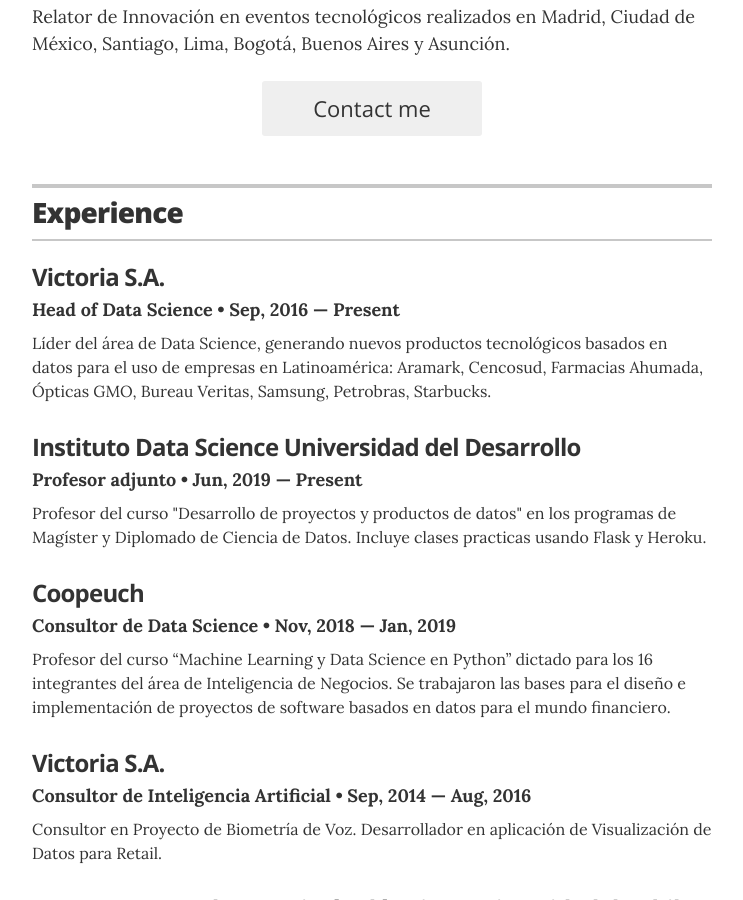
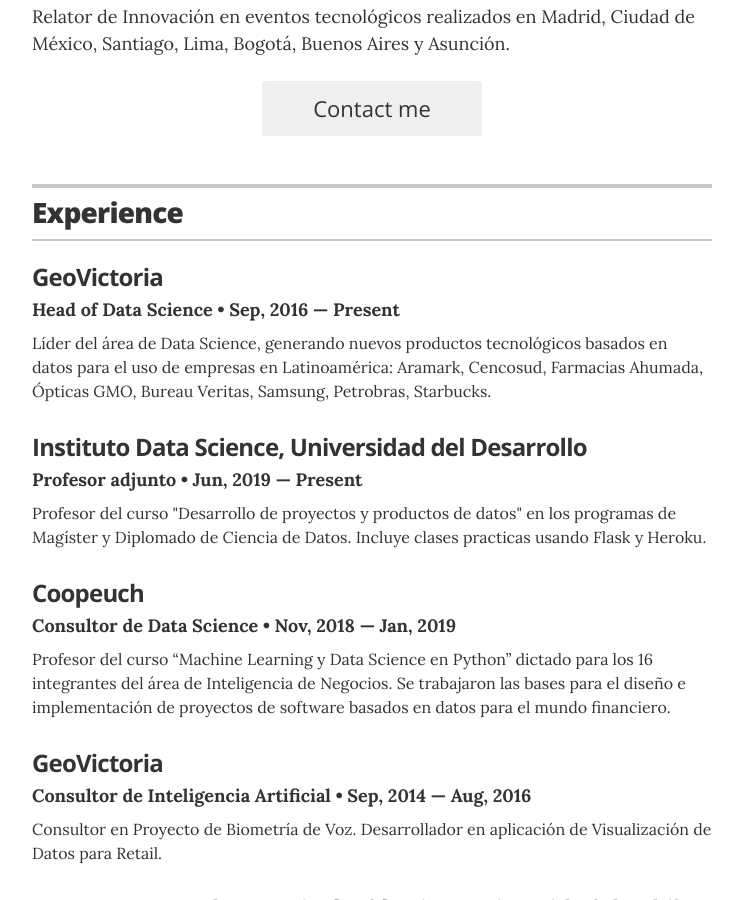
Before and after one commit to aastroza/aastroza.github.io-backup, a Jekyll site: the page built from index.html, in a window 1280 px wide and 900 px high, scrolled down 494 px. Shown: the whole window, without its empty margins (268-1011 px from the left). Built offline with Jekyll 4.4.1, drawn with Linux system fonts in a browser that asks for light colours; some of the changed text lies outside the part shown.

Commit message:
GeoVictoria update

```diff
--- a/_data/experience.yml
+++ b/_data/experience.yml
@@ -1,12 +1,12 @@
 # Jobs
 # GeoVictoria
-- company: Victoria S.A.
+- company: GeoVictoria
   position: Head of Data Science
   duration: Sep, 2016 &mdash; Present
   summary: "Líder del área de Data Science, generando nuevos productos tecnológicos basados en datos para el uso de empresas en Latinoamérica: Aramark, Cencosud, Farmacias Ahumada, Ópticas GMO, Bureau Veritas, Samsung, Petrobras, Starbucks."
 
 # UDD
-- company: Instituto Data Science Universidad del Desarrollo
+- company: Instituto Data Science, Universidad del Desarrollo
   position: Profesor adjunto
   duration: Jun, 2019 &mdash; Present
   summary: Profesor del curso "Desarrollo de proyectos y productos de datos" en los programas de Magíster y Diplomado de Ciencia de Datos. Incluye clases practicas usando Flask y Heroku.
@@ -18,7 +18,7 @@
   summary: Profesor del curso “Machine Learning y Data Science en Python” dictado para los 16 integrantes del área de Inteligencia de Negocios. Se trabajaron las bases para el diseño e implementación de proyectos de software basados en datos para el mundo financiero.
 
 # GeoVictoria
-- company: Victoria S.A.
+- company: GeoVictoria
   position: Consultor de Inteligencia Artificial
   duration:  Sep, 2014 &mdash; Aug, 2016
   summary: Consultor en Proyecto de Biometría de Voz. Desarrollador en aplicación de Visualización de Datos para Retail.
```
Also changed, not shown: _data/education.yml (+4 -4 lines).
